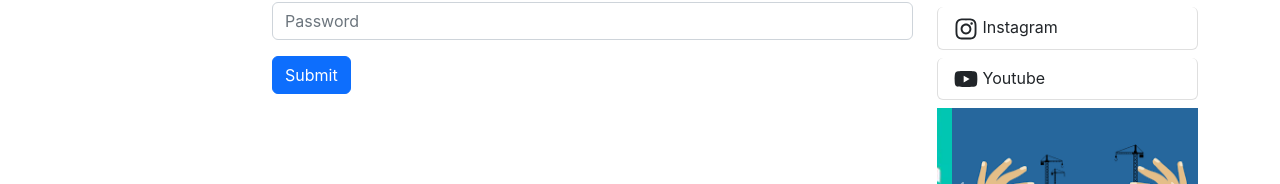
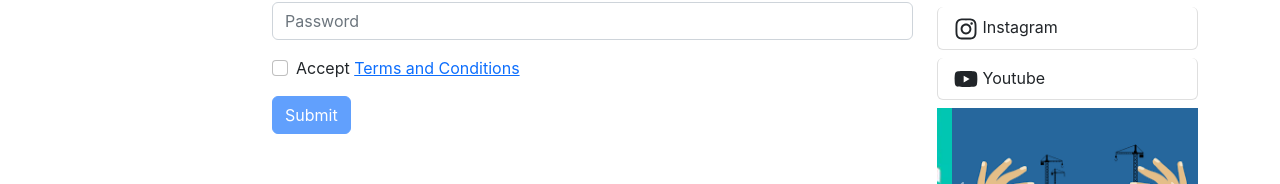
Before and after one commit to mahmud035/60-dragon-news-portal-client-batch-06, a React (Create React App) app: page /register in a window 1280 px wide. Shown: the part 398-582 px from the top of the page. Built offline with nearby package versions, Linux system fonts and the light colour scheme; no server answers.

Commit message:
62-3 Accept Terms and conditions update name and photo

```diff
--- /dev/null
+++ b/src/Others/TermsAndCondition/TermsAndCondition.js
@@ -0,0 +1,15 @@
+import React from 'react';
+import { Link } from 'react-router-dom';
+
+const TermsAndCondition = () => {
+  return (
+    <div>
+      <h3>Here is our Terms and Conditions</h3>
+      <p>
+        Go back to Registration: <Link to="/register">Register</Link>
+      </p>
+    </div>
+  );
+};
+
+export default TermsAndCondition;
--- a/src/Pages/Register/Register.js
+++ b/src/Pages/Register/Register.js
@@ -1,24 +1,32 @@
 import React, { useContext, useState } from 'react';
 import Button from 'react-bootstrap/Button';
 import Form from 'react-bootstrap/Form';
-import { useNavigate } from 'react-router-dom';
+import { Link, useNavigate } from 'react-router-dom';
 import { toast } from 'react-toastify';
 import { AuthContext } from '../../context/AuthProvider/AuthProvider';
 
 const Register = () => {
   const [error, setError] = useState('');
-  const { createUser, verifyEmail } = useContext(AuthContext);
+  const [accepted, setAccepted] = useState(false);
+  const { createUser, verifyEmail, updateUserProfile } =
+    useContext(AuthContext);
 
   const navigate = useNavigate();
+
+  const handleAccepted = (e) => {
+    setAccepted(e.target.checked); // work same as below
+    // setAccepted(!accepted); // Toggling the value of accepted.
+  };
 
   const handleSubmit = (e) => {
     e.preventDefault();
 
     const form = e.target;
-    // const name = form.email.value;
-    // const photoURL = form.photo.value;
+    const name = form.name.value;
+    const photoURL = form.photo.value;
     const email = form.email.value;
     const password = form.password.value;
+    console.log(name, email, password, photoURL);
 
     createUser(email, password)
       .then((result) => {
@@ -33,6 +41,7 @@ const Register = () => {
         });
 
         navigate('/');
+        handleUpdateUserProfile(name, photoURL);
       })
       .catch((error) => {
         console.log(error);
@@ -41,6 +50,20 @@ const Register = () => {
       });
 
     form.reset();
+  };
+
+  const handleUpdateUserProfile = (name, photoURL) => {
+    const profile = {
+      displayName: name,
+      photoURL: photoURL,
+    };
+    updateUserProfile(profile)
+      .then(() => {
+        toast.success('Profile updated');
+      })
+      .catch((error) => {
+        console.error(error);
+      });
   };
 
   return (
@@ -74,8 +97,19 @@ const Register = () => {
           required
         />
       </Form.Group>
+      <Form.Group className="mb-3" controlId="formBasicCheckbox">
+        <Form.Check
+          type="checkbox"
+          onClick={handleAccepted}
+          label={
+            <>
+              Accept <Link to="/terms-and-condition">Terms and Conditions</Link>
+            </>
+          }
+        />
+      </Form.Group>
 
-      <Button variant="primary" type="submit">
+      <Button variant="primary" type="submit" disabled={!accepted}>
         Submit
       </Button>
       <Form.Text className="text-danger">{error}</Form.Text>
--- a/src/Routes/Routes/Routes.js
+++ b/src/Routes/Routes/Routes.js
@@ -1,5 +1,6 @@
 import { createBrowserRouter } from 'react-router-dom';
 import Main from '../../layout/Main';
+import TermsAndCondition from '../../Others/TermsAndCondition/TermsAndCondition';
 import Category from '../../Pages/Category/Category/Category';
 import Home from '../../Pages/Home/Home.js/Home';
 import Login from '../../Pages/Login/Login';
@@ -41,6 +42,10 @@ const router = createBrowserRouter([
         path: '/register',
         element: <Register></Register>,
       },
+      {
+        path: '/terms-and-condition',
+        element: <TermsAndCondition></TermsAndCondition>,
+      },
     ],
   },
 ]);
--- a/src/context/AuthProvider/AuthProvider.js
+++ b/src/context/AuthProvider/AuthProvider.js
@@ -9,6 +9,7 @@ import {
   signInWithEmailAndPassword,
   signInWithPopup,
   signOut,
+  updateProfile,
 } from 'firebase/auth';
 
 export const AuthContext = createContext();
@@ -44,7 +45,12 @@ const AuthProvider = ({ children }) => {
     return sendEmailVerification(auth.currentUser);
   };
 
-  //* 5. LogOut
+  //* 5. Update User Profile
+  const updateUserProfile = (profile) => {
+    return updateProfile(auth.currentUser, profile);
+  };
+
+  //* 6. LogOut
   const logOut = () => {
     setLoading(true);
     return signOut(auth);
@@ -70,6 +76,7 @@ const AuthProvider = ({ children }) => {
     createUser,
     emailSignIn,
     verifyEmail,
+    updateUserProfile,
   };
 
   return (
```
Also changed, not shown: src/Pages/Shared/Header/Header.js (+1 -1 lines).
